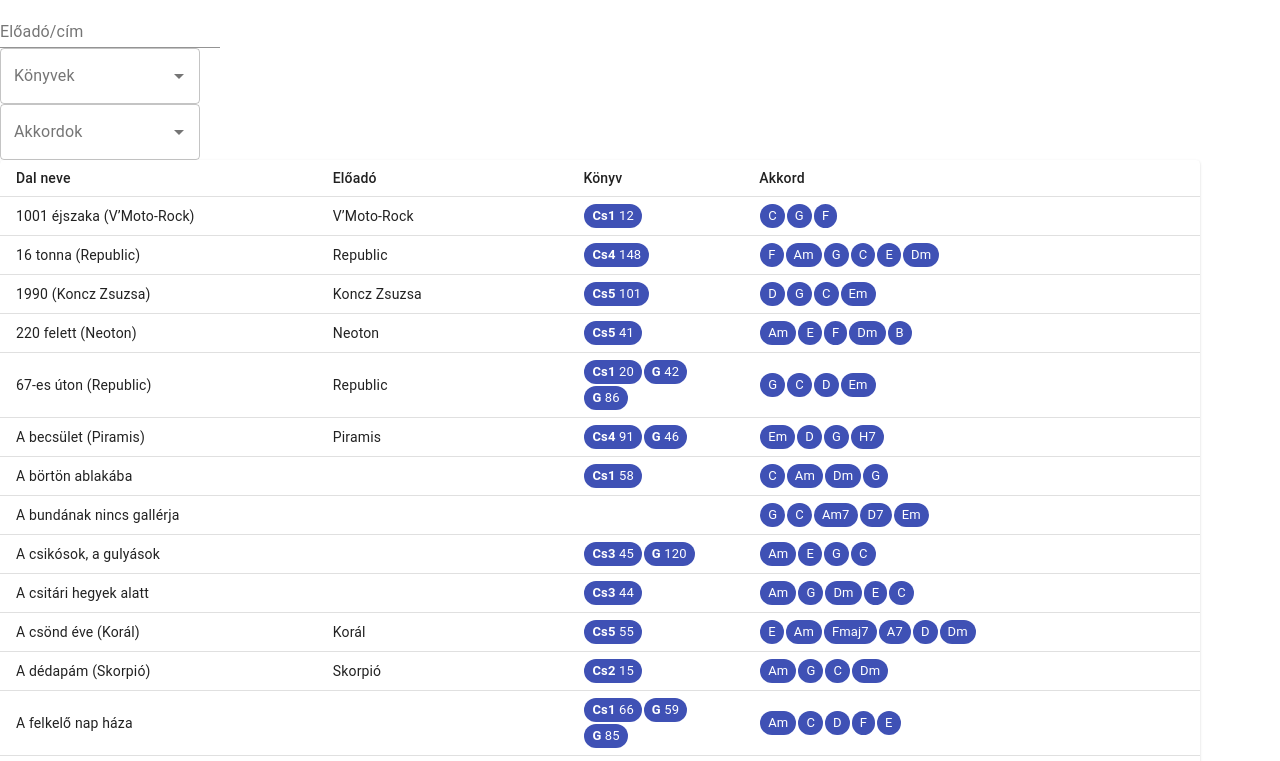
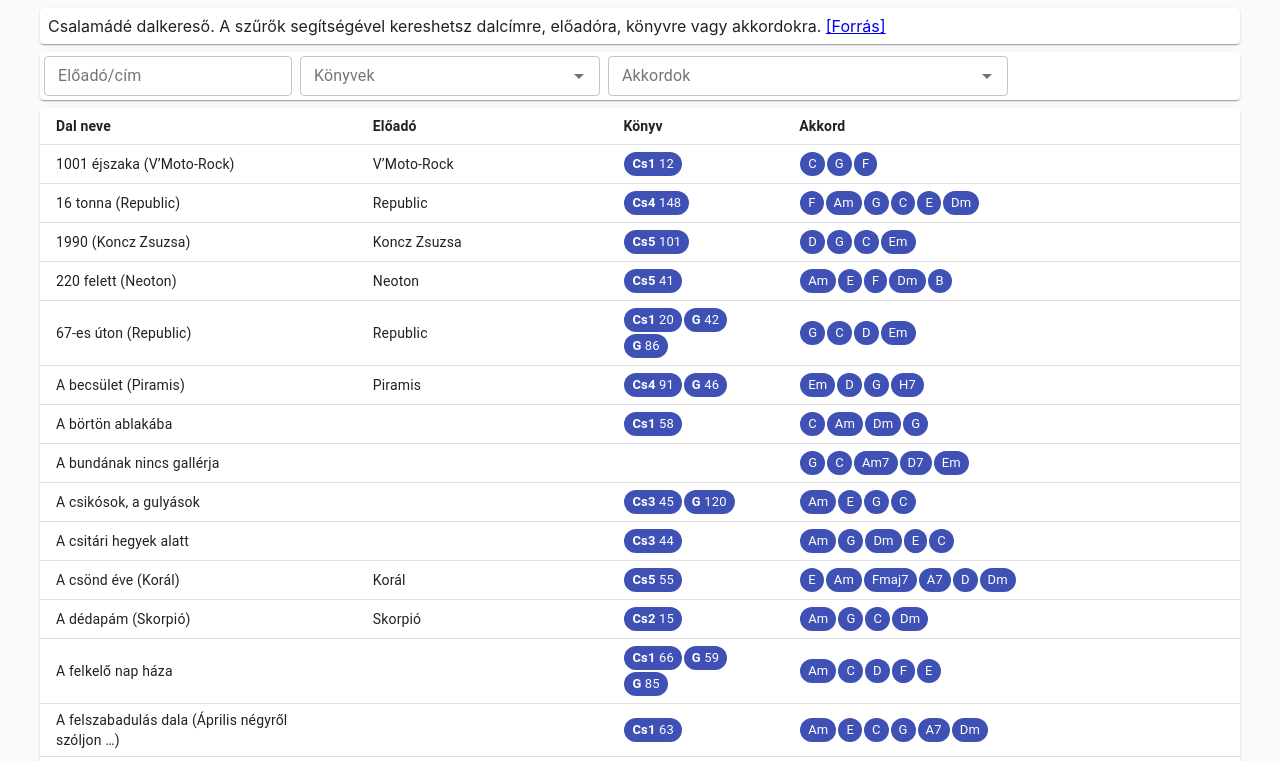
Before and after one commit to vhermecz/gitariskola, a React (Create React App) app: page / in a window 1280 px wide. Shown: the top 761 px of the page. Built offline with nearby package versions, Linux system fonts and the light colour scheme.

Commit message:
Fix styling

```diff
--- a/src/App.css
+++ b/src/App.css
@@ -36,3 +36,7 @@
     transform: rotate(360deg);
   }
 }
+
+body {
+  background-color: #fafafa;
+}
--- a/src/components/songlist.js
+++ b/src/components/songlist.js
@@ -1,5 +1,6 @@
 import React, {useEffect, useState} from 'react';
 import {
+    Box,
     Chip,
     TableContainer,
     Table,
@@ -19,6 +20,8 @@
   content: {
     minWidth: 650,
     maxWidth: 1200,
+    marginRight: "auto",
+    marginLeft: "auto",
   },
 }));
 
@@ -99,14 +102,27 @@
   const songs = filterByChords(filterByBook(filterByText(CHORDINFO, textFilter), booksFilter), chordsFilter);
   return (
     <div className={classes.content}>
+      <Box my={1}>
+        <Paper>
+          <Box p={1}>
+            Csalamádé dalkereső. A szűrők segítségével kereshetsz dalcímre, előadóra, könyvre vagy akkordokra. <a href="http://www.musztydobay.hu/osszesnota.html">[Forrás]</a>
+          </Box>
+        </Paper>
+      </Box>
+      <Box mb={1}>
+        <Paper>
           <TextField
             label="Előadó/cím"
+            size="small"
+            variant="outlined"
+            style={{ margin: 4 }}
             value={textFilter}
             onChange={(event) => setTextFilter(event.target.value)}/>
           <Autocomplete
             multiple
+            size="small"
             options={uniqBooks}
-        style={{ width: 200 }}
+            style={{ width: 300, display: 'inline-flex', margin: 4 }}
             getOptionLabel={(option) => option}
             value={booksFilter}
             onChange={(event,value,c) => setBooksFilter(value)}
@@ -121,8 +137,9 @@
           />
           <Autocomplete
             multiple
+            size="small"
             options={uniqChords}
-        style={{ width: 200 }}
+            style={{ width: 400, display: 'inline-flex', margin: 4 }}
             getOptionLabel={(option) => option}
             value={chordsFilter}
             onChange={(event,value,c) => setChordsFilter(value)}
@@ -135,14 +152,16 @@
               />
             )}
           />
+        </Paper>
+      </Box>
       <TableContainer component={Paper}>
         <Table size="small" aria-label="running">
           <TableHead>
             <TableRow>
-              <TableCell>Dal neve</TableCell>
-              <TableCell>Előadó</TableCell>
-              <TableCell>Könyv</TableCell>
-              <TableCell>Akkord</TableCell>
+              <TableCell><b>Dal neve</b></TableCell>
+              <TableCell><b>Előadó</b></TableCell>
+              <TableCell><b>Könyv</b></TableCell>
+              <TableCell><b>Akkord</b></TableCell>
             </TableRow>
           </TableHead>
           <TableBody>
@@ -167,6 +186,13 @@
           </TableBody>
         </Table>
       </TableContainer>
+      <Box my={1}>
+        <Paper>
+          <Box p={1} style={{ textAlign: "right", fontSize: "x-small" }}>
+            Készítette: vhermecz, 2020
+          </Box>
+        </Paper>
+      </Box>
     </div>
   )
 }
```
Lines whose indentation alone changed are shown as unchanged.
